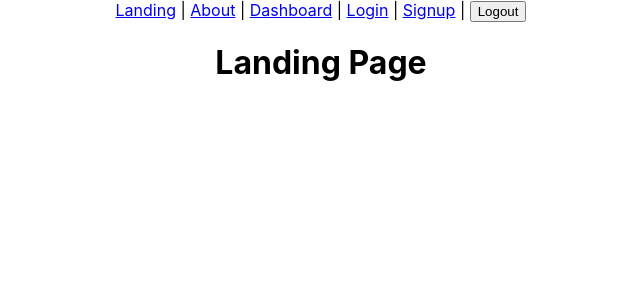
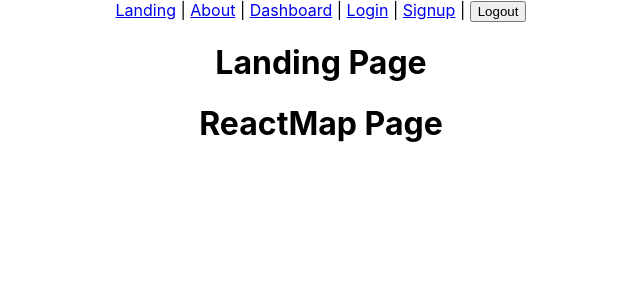
Before and after one commit to hire-lambda-grads/front-end, a React (Create React App) app: page / in a window 1280 px wide. Shown: the top 300 px of the page, without its empty margins (319-959 px from the left). Built offline with nearby package versions, Linux system fonts and the light colour scheme.

Commit message:
Imports <ReactMap /> into <Landing />

```diff
--- a/src/App.js
+++ b/src/App.js
@@ -7,7 +7,6 @@ import About from './components/about/About';
 import Dashboard from './components/dashboard/Dashboard';
 import Landing from './components/landing/Landing';
 import Login from './components/login/Login';
-import Map from './components/map/Map';
 import Signup from './components/signup/Signup';
 
 
--- a/src/components/landing/Landing.js
+++ b/src/components/landing/Landing.js
@@ -1,9 +1,11 @@
 import React from 'react';
+import ReactMap from '../reactMap/ReactMap';
 
 const Landing = () => {
     return(
         <div>
             <h1>Landing Page</h1>
+            <ReactMap />
         </div>
     );
 }
```
